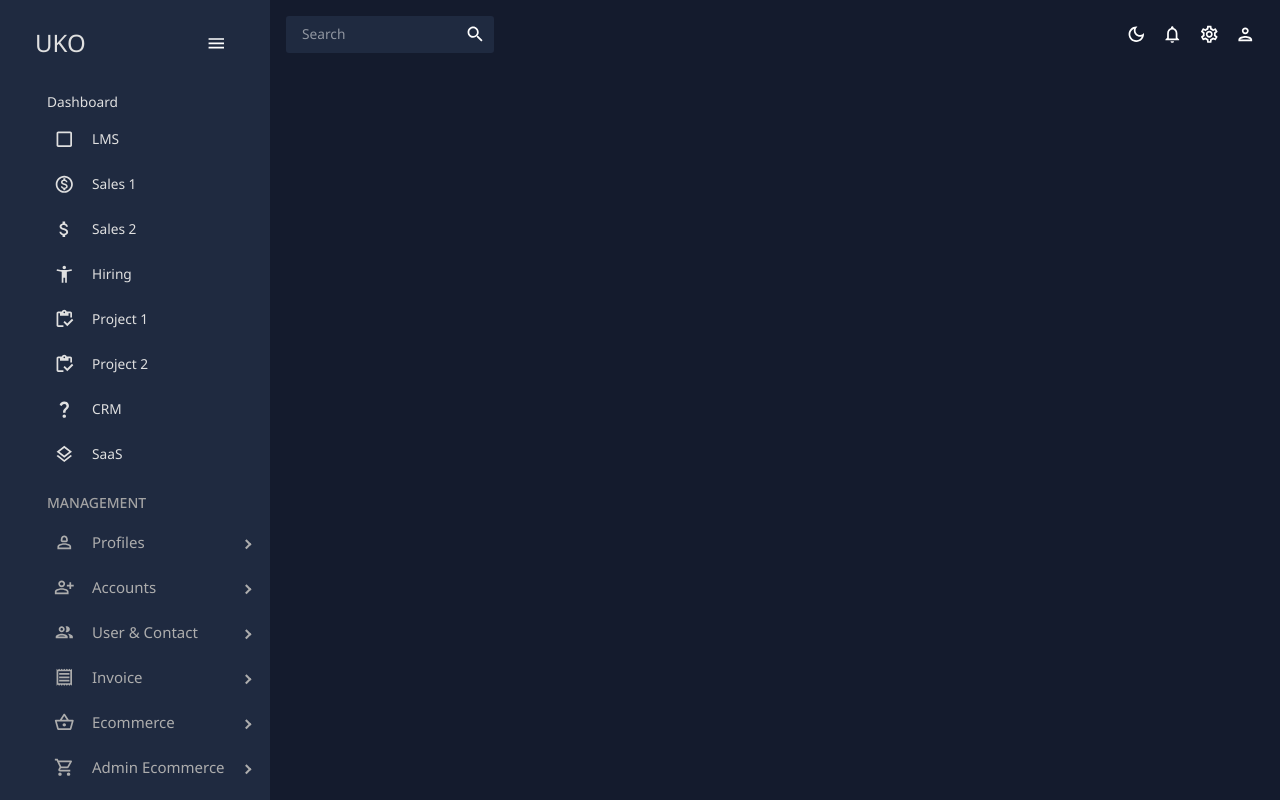
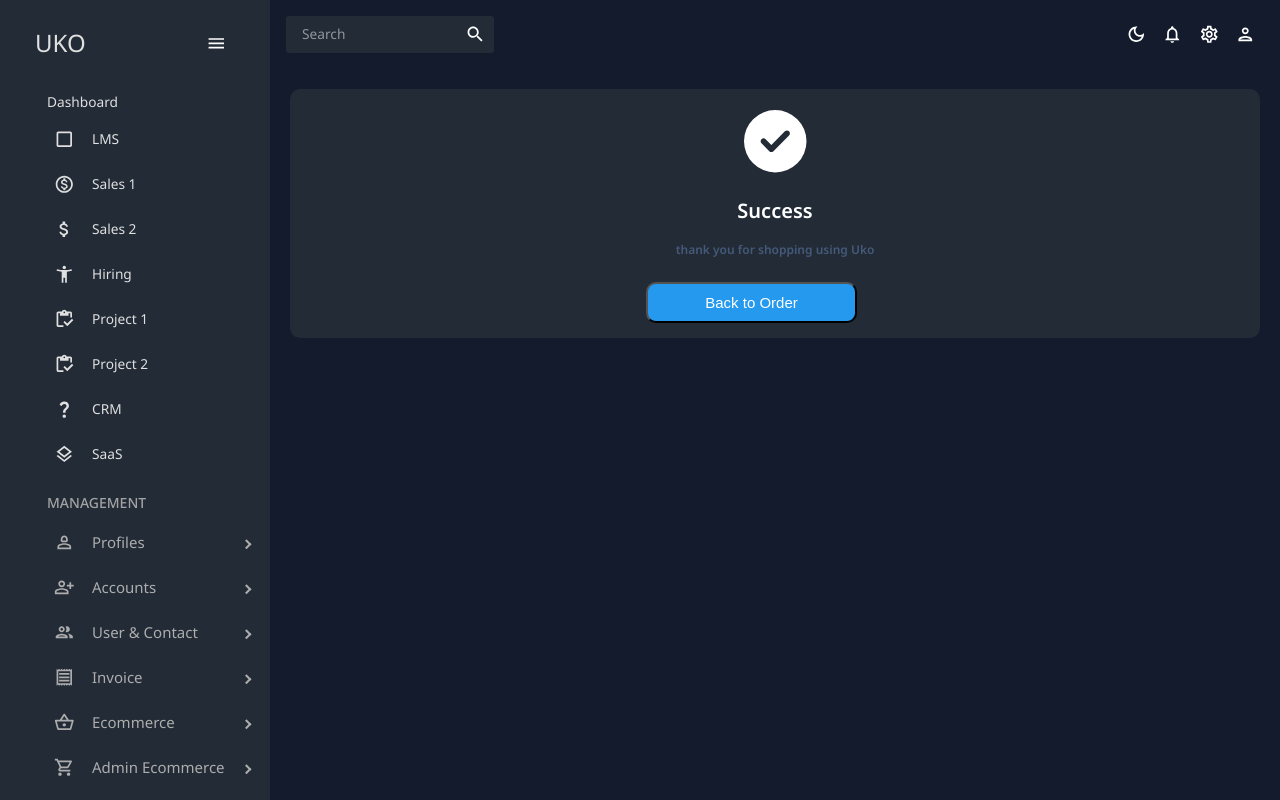
Before and after one commit to stella-mary/UI_Ecom, a React (Create React App) app: page /Complete2 in a window 1280 px wide. Built offline with nearby package versions, Linux system fonts and the light colour scheme.

Commit message:
complete jsx added

```diff
--- a/package.json
+++ b/package.json
@@ -5,6 +5,9 @@
   "dependencies": {
     "@emotion/react": "^11.10.6",
     "@emotion/styled": "^11.10.6",
+    "@fortawesome/fontawesome-svg-core": "^6.4.0",
+    "@fortawesome/free-solid-svg-icons": "^6.4.0",
+    "@fortawesome/react-fontawesome": "^0.2.0",
     "@fullcalendar/core": "^6.1.5",
     "@fullcalendar/daygrid": "^6.1.5",
     "@fullcalendar/interaction": "^6.1.5",
--- a/src/App.js
+++ b/src/App.js
@@ -10,6 +10,8 @@ import Product from './scenes/product'
 import Shop1 from './scenes/shop1'
 import CheckOut2 from './scenes/checkOut2'
 import PaymentComplete1 from "./scenes/paymentComplete1";
+import PaymentComplete2 from "./scenes/paymentComplete2";
+
 
 // import Dashboard from './scenes/dashboard';
 // import Team from './scenes/team';
@@ -46,6 +48,7 @@ function App() {
               <Route path="shop1" element={<Shop1 />} />
               <Route path="checkout2" element={<CheckOut2 />} />
               <Route path="Complete1" element={<PaymentComplete1 />} />
+              <Route path="Complete2" element={<PaymentComplete2 />} />
 
             </Routes>
           </main>
--- a/src/index.css
+++ b/src/index.css
@@ -22,6 +22,31 @@ body,
   border-radius: 10px;
   cursor: pointer;
 }
+
+.button1{
+  background-color: #27ce88;
+  padding: 10px;
+  color: white;
+  /* width: 25%; */
+  font-size: 12px;
+  border: solid 1px #3d454e;
+  outline: none;
+  border-radius: 10px;
+  cursor: pointer;
+}
+
+.button2{
+  background-color:#222b36;
+  padding: 10px;
+  color: white;
+  /* width: 25%; */
+  font-size: 12px;
+  border-radius: 10px;
+  cursor: pointer;
+  border: solid 1px #3d454e;
+  outline: none;
+}
+
 
 .bgColor {
   background-color: #1f2a40;
@@ -103,7 +128,7 @@ margin-left: 20px;
 }
 
 .borderbottom{
-  border-bottom: solid 0.08px;
+  border-bottom: solid 0.08px #3d454e;;
   width: 40%;
 margin-left: 30%;
   margin-top: -2px;
--- a/src/scenes/paymentComplete1/paymentComplete1/paymentComplete1.jsx
+++ b/src/scenes/paymentComplete1/paymentComplete1/paymentComplete1.jsx
@@ -10,33 +10,9 @@ import FormControlLabel from '@mui/material/FormControlLabel';
 import Radio from '@mui/material/Radio';
 import ChevronLeftOutlinedIcon from '@mui/icons-material/ChevronLeftOutlined';
 import thanks from '../../Img/thanks.png'
+import FileDownloadOutlinedIcon from '@mui/icons-material/FileDownloadOutlined';
+import KeyboardArrowLeftOutlinedIcon from '@mui/icons-material/KeyboardArrowLeftOutlined';
 
-const StyledFormControlLabel = styled((props) => <FormControlLabel {...props} />)(
-    ({ theme, checked }) => ({
-        '.MuiFormControlLabel-label': checked && {
-            color: theme.palette.primary.main,
-        },
-    }),
-);
-
-function MyFormControlLabel(props) {
-    const radioGroup = useRadioGroup();
-
-    let checked = false;
-
-    if (radioGroup) {
-        checked = radioGroup.value === props.value;
-    }
-
-    return <StyledFormControlLabel checked={checked} {...props} />;
-}
-
-MyFormControlLabel.propTypes = {
-    /**
-     * The value of the component.
-     */
-    value: PropTypes.any,
-};
 
 const PaymentComplete1 = () => {
 
@@ -50,7 +26,7 @@ const PaymentComplete1 = () => {
                 display="flex"
                 justifyContent="space-between"
                 flexDirection="column"
-                marginBottom="15px"
+                marginBottom="25px"
                 borderRadius="10px"
                 padding="15px"
                 backgroundColor={colors.primary[400]}
@@ -79,16 +55,15 @@ const PaymentComplete1 = () => {
                     We will contact you soon<br />when the shipment arrives</Typography>
                 <p className="borderbottom">&#160;</p>
                 <Box
-                    display="flex"
+                    // display="flex"
                     marginTop="20px"
-                    flexDirection="row"
-                    gap="10px"
-                    alignItems="center"
-                    justifyContent="space-between"
+                    // flexDirection="row"
+                    marginLeft="30%"
                 >
 
-                    <button>Continue Shopping</button>
-                    <button>Download as PDF</button>
+                    <button className="button2"><KeyboardArrowLeftOutlinedIcon /> Continue Shopping</button>
+                    <span className="space" />
+                    <button className="button1"><FileDownloadOutlinedIcon /> Download as PDF</button>
                 </Box>
             </Box>
         </Box>
--- /dev/null
+++ b/src/scenes/paymentComplete2.jsx
@@ -0,0 +1,18 @@
+import { useState, useEffect } from 'react'
+import './payment/paymentMethod/payment.css';
+import PaymentComplete2 from './paymentComplete2/paymentComplete2/paymentComplete2';
+import { navigate, useNavigate } from "react-router-dom";
+
+const Product = () => {
+
+    const navigate = useNavigate();
+
+    return (
+        <div>
+            <PaymentComplete2 />
+        </div>
+    )
+}
+
+
+export default Product
--- /dev/null
+++ b/src/scenes/paymentComplete2/paymentComplete2/paymentComplete2.jsx
@@ -0,0 +1,71 @@
+import { Button, IconButton, Typography, useTheme } from "@mui/material";
+import { tokens } from "../../../theme";
+import React, { useState } from 'react';
+import { FontAwesomeIcon } from '@fortawesome/react-fontawesome';
+import { faCheckCircle } from '@fortawesome/free-solid-svg-icons';
+import Box from '@mui/material/Box';
+
+
+const PaymentComplete2 = () => {
+
+    const theme = useTheme();
+    const colors = tokens(theme.palette.mode);
+
+    return (
+        <Box m="20px">
+
+            <Box
+                display="flex"
+                justifyContent="space-between"
+                flexDirection="column"
+                marginBottom="25px"
+                borderRadius="10px"
+                padding="15px"
+                backgroundColor={colors.primary[400]}
+            >
+                <Box
+                    fontSize="50px"
+                    textAlign="center"
+                >
+
+                    <FontAwesomeIcon
+                        icon={faCheckCircle} size="lg" />
+                </Box>
+                <Typography variant="h2"
+                    fontWeight="600"
+                    fontSize="20px"
+                    marginTop="20px"
+                    textAlign="center">
+                    Success
+                </Typography>
+
+
+                <Typography variant="h2"
+                    fontWeight="600"
+                    fontSize="12px"
+                    marginTop="20px"
+                    color="#455a79"
+                    textAlign="center"
+                >
+                    thank you for shopping using Uko</Typography>
+
+                <Typography
+                    color={colors.greenAccent[100]}
+                    marginLeft="35%"
+                    variant="h5"
+                    fontWeight="600"
+                    width="25%"
+                    marginTop="15px"
+                    paddingTop="10px"
+                    textAlign="center"
+
+                >
+                    <button className="button">Back to Order</button>
+                </Typography>
+            </Box>
+        </Box >
+
+    );
+};
+
+export default PaymentComplete2;
--- a/src/theme.js
+++ b/src/theme.js
@@ -20,7 +20,7 @@ export const tokens = (mode) => ({
                 100: "#d0d1d5",
                 200: "#a1a4ab",
                 300: "#727681",
-                400: "#1F2A40",
+                400: "#222b36",
                 500: "#141b2d",
                 600: "#101624",
                 700: "#0c101b",
@@ -78,7 +78,7 @@ export const tokens = (mode) => ({
                 200: "#080b12",
                 300: "#0c101b",
                 400: "#f2f0f0", // manually changed
-                500: "#141b2d",
+                500: "#222b36",
                 600: "#1F2A40",
                 700: "#727681",
                 800: "#a1a4ab",
```
Also changed, not shown: 1 other file (tests, documents, lock files or other folders).
